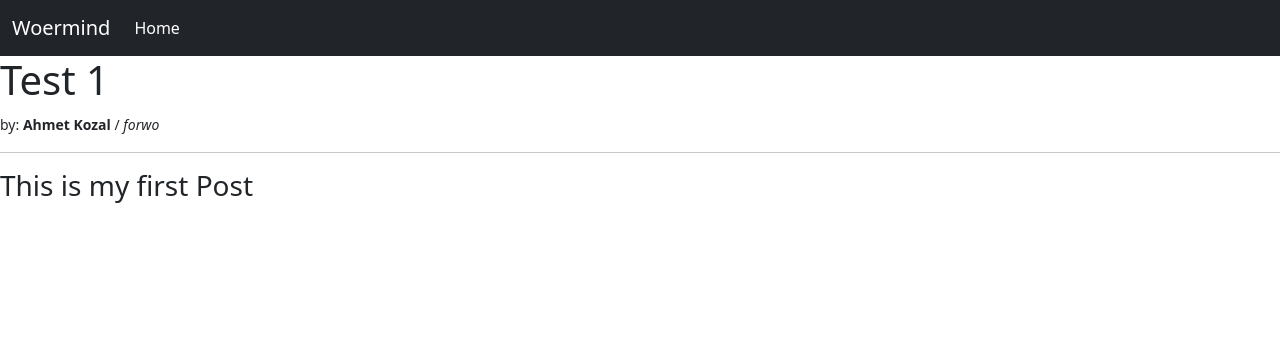
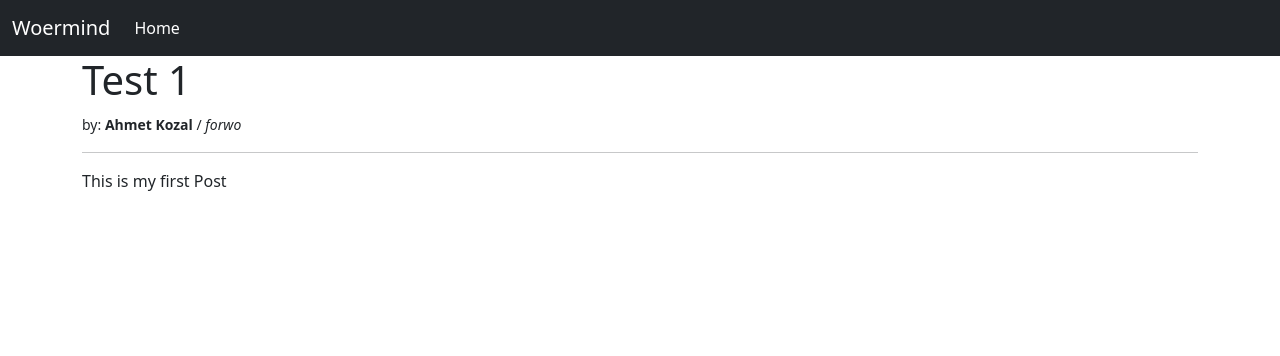
Before and after one commit to Hiradoras/django-blog, a Django app: page /1/detail in a window 1280 px wide. Shown: the top 356 px of the page. Run offline with Django 4.2, Linux system fonts and the light colour scheme; data comes from the database, SQL or seed files in the repository; both versions use the stored data as it was after the commit; some libraries are stand-ins or nearby versions.

Commit message:
some design

```diff
--- a/blog/templates/blog/home.html
+++ b/blog/templates/blog/home.html
@@ -5,6 +5,7 @@ Home
 {% endblock title %}
 
 {% block content %}
+<div class="container">
     <h1>Posts</h1>
     <ul>
         {% for post in object_list %}
@@ -15,7 +16,9 @@ Home
             <br/>
             {{post.body|safe}}
             <a href="{% url 'post-detail' post.pk %}" class="btn btn-info">Read</a>
+            <hr>
         </li>
         {% endfor %}
     </ul>
+</div>
 {% endblock content %}
--- a/blog/templates/blog/post_detail.html
+++ b/blog/templates/blog/post_detail.html
@@ -5,12 +5,12 @@
 {% endblock title %}
 
 {% block content %}
-
+<div class="container">
 <h1>{{post.title}}</h1>
 <small>by: <b>{{post.author.first_name}} {{post.author.last_name}}</b> / <i>{{post.author}}</i>
 </small>
 
 <br/> <hr>
-<h3>{{post.body|safe}}</h3>
-
+<p>{{post.body|safe}}</p>
+</div>
 {% endblock content %}
--- a/blog/views.py
+++ b/blog/views.py
@@ -7,6 +7,7 @@ from .models import Post
 class HomeView(ListView):
     model = Post
     template_name = 'blog/home.html'
+    ordering = ['-date_added']
 
 
 class PostDetailView(DetailView):
```
Also changed, not shown: db.sqlite3. Lines whose indentation alone changed are shown as unchanged.
